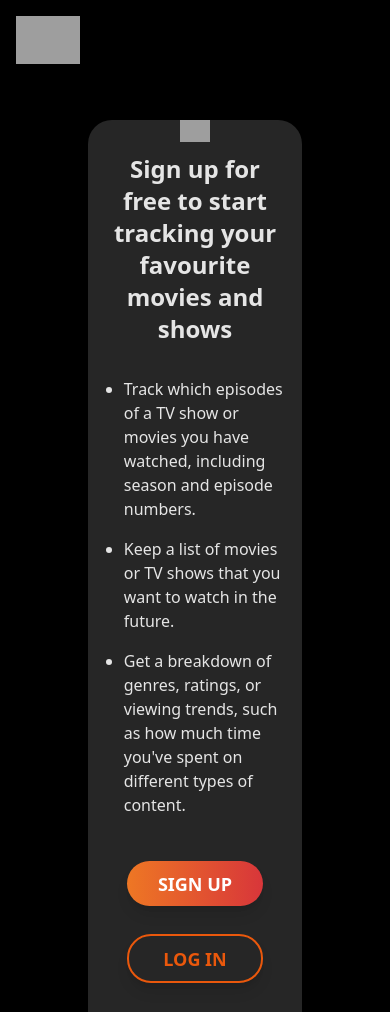
After one commit to markcrh/E-Commerce-Symfony-Project, a Symfony app: template movieMinder/templates/registration/registerPopUp.html.twig in a window 390 px wide. The commit adds this page. Shown: the top 1012 px of the page. Run offline with Twig, Linux system fonts and the light colour scheme; the template is opened without the code that fills it, so the values that code supplies are empty; style sheets or scripts are compiled from the project's sources; some libraries are stand-ins or nearby versions; grey boxes are pictures that could not be loaded.

Commit message:
register pop up

```diff
--- a/movieMinder/src/Controller/HomeController.php
+++ b/movieMinder/src/Controller/HomeController.php
@@ -56,7 +56,7 @@ class HomeController extends AbstractController
 //                    ->setParameter('year', '%' . $searchTerm . '%')
 //                    ->getQuery()
 //                    ->getResult();
-//            }
+//            }z
             }
         }
 
--- a/movieMinder/templates/home/index.html.twig
+++ b/movieMinder/templates/home/index.html.twig
@@ -18,12 +18,13 @@
             <h1 class="text-orange-500 text-5xl font-extrabold">NEVER FORGET WHAT YOU'VE SEEN</h1>
             <h2 class="text-white text-4xl">Remember every episode, every movie and stay on top of your viewing
                 habits</h2>
-            <a href="{{ path('app_register') }}">
+            <a href="{{ path('app_register_banner') }}">
                 <h2 class="text-white text-2xl">REGISTER NOW</h2>
             </a>
             <div class="flex items-center justify-between max-w-4xl mx-auto bg-white rounded-full border-2 border-gray-300 hover:border-orange-500 px-4 py-2">
                 <!-- Input Field (Symfony Form Field) -->
                 {{ form_start(form, {'action': path('app_movie_search'), 'method': 'GET'}) }}
+
                 <div class="flex w-full items-center">
                     {{ form_widget(form.title, {
                         'attr': {
@@ -31,8 +32,6 @@
                             'placeholder': 'Find a movie or series...'
                         }
                     }) }}
-
-                    <!-- Icon (Submit Button) -->
                     <button type="submit" class="ml-2 bg-transparent border-none cursor-pointer">
                         <img src="{{ asset('img/loop.svg') }}" alt="Search" width="48px" class="fill-gray-600">
                     </button>
--- a/movieMinder/templates/registration/register.html.twig
+++ b/movieMinder/templates/registration/register.html.twig
@@ -7,9 +7,9 @@
         {% include 'components/header.html.twig' %}
     {% endblock %}
 
-            <div class="flex flex-wrap items-center justify-center text-neutral-800 dark:text-neutral-200 mt-[4%] mb-[4%]">
+            <div class="flex flex-wrap items-center justify-center text-neutral-200 mt-[4%] mb-[4%]">
                 <div class="max-w-4/6">
-                    <div class="block rounded-3xl bg-white shadow-lg dark:bg-neutral-800">
+                    <div class="block rounded-3xl bg-neutral-800 shadow-lg">
                         <div class="g-0 lg:flex lg:flex-wrap">
                             <div class="px-4 md:px-0 lg:w-6/12 r">
                                 <div class="md:mx-6 md:p-8">
--- /dev/null
+++ b/movieMinder/templates/registration/registerPopUp.html.twig
@@ -0,0 +1,71 @@
+{% extends 'base.html.twig' %}
+
+{% block title %}Register{% endblock %}
+
+{% block body %}
+    {% block header %}
+        {% include 'components/header.html.twig' %}
+    {% endblock %}
+    <div class="flex flex-wrap items-center justify-center text-neutral-800 mt-[4%] mb-[4%]">
+        <div class="max-w-[55%] w-full">
+            <div class="block rounded-3xl shadow-lg bg-neutral-800">
+                <div class="g-0 lg:flex lg:flex-wrap">
+                    <div class="px-4 md:px-0 lg:w-7/12 lg:order-first">
+                        <div class="md:mx-6 md:p-8">
+                            <div class="text-center mt-6">
+                                <img
+                                        class="mx-auto w-1/6 mb-[6%]"
+                                        src="{{ asset('img/logoNoText.svg') }}"
+                                        alt="logo"
+                                />
+                            </div>
+                            <div>
+                                <p class="text-2xl font-bold text-center mb-8 text-neutral-200">Sign up for free to start tracking your favourite movies and shows</p>
+
+                                <div class="relative mb-4" data-twe-input-wrapper-init>
+                                    <ul class="list-disc pl-5 mb-10 text-neutral-200">
+                                        <li class="mb-4">Track which episodes of a TV show or movies you have watched, including season and episode numbers.</li>
+                                        <li class="mb-4">Keep a list of movies or TV shows that you want to watch in the future.</li>
+                                        <li class="mb-4">Get a breakdown of genres, ratings, or viewing trends, such as how much time you've spent on different types of content.</li>
+                                    </ul>
+                                    <div class="mb-2 pb-1 pt-1 text-center">
+                                        <a href="{{ path('app_register') }}">
+                                        <button
+                                                class="rounded-3xl text-lg mb-3 inline-block w-3/4 font-bold px-6 pb-2 pt-2.5 uppercase leading-normal text-white shadow-lg transition duration-150 ease-in-out hover:shadow-xl focus:shadow-xl focus:outline-none focus:ring-0 active:shadow-lg"
+                                                type="submit"
+                                                style="background: linear-gradient(to right, #ee7724, #d8363a);">
+                                            SIGN UP
+                                        </button>
+                                        </a>
+                                    </div>
+                                    <div class="mb-2 pb-1 pt-1 text-center">
+                                        <a href="{{ path('app_login') }}">
+                                        <button
+                                                class="text-orange-600 rounded-3xl text-lg mb-3 inline-block w-3/4 font-bold px-6 pb-2 pt-2.5 uppercase leading-normal shadow-lg border-2 border-orange-600 transition duration-150 ease-in-out hover:shadow-xl focus:shadow-xl focus:outline-none focus:ring-0 active:shadow-lg"
+                                                type="submit"
+                                                style="background: transparent">
+                                            LOG IN
+                                        </button>
+                                        </a>
+                                    </div>
+                                </div>
+                            </div>
+                        </div>
+                    </div>
+                    <div class="flex items-center rounded-b-lg lg:w-5/12 lg:rounded-e-lg lg:rounded-bl-none">
+                        <img src="{{ asset('img/posters.svg') }}" class="h-full w-full object-cover rounded-3xl" alt="MovieMinder Logo">
+                    </div>
+                </div>
+            </div>
+        </div>
+    </div>
+
+
+
+
+
+
+    {% block footer %}
+        {% include 'components/footer.html.twig' %}
+    {% endblock %}
+    {% endblock %}
```
Also changed, not shown: movieMinder/src/Controller/RegistrationController.php (+7 -0 lines), movieMinder/public/img/posters.svg (added), movieMinder/templates/components/registerPopUp.html.twig (deleted), 1 other file.
